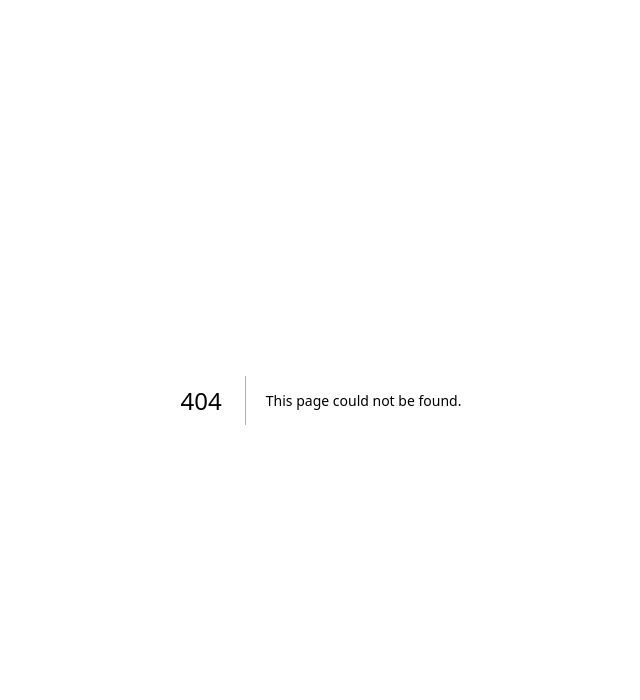
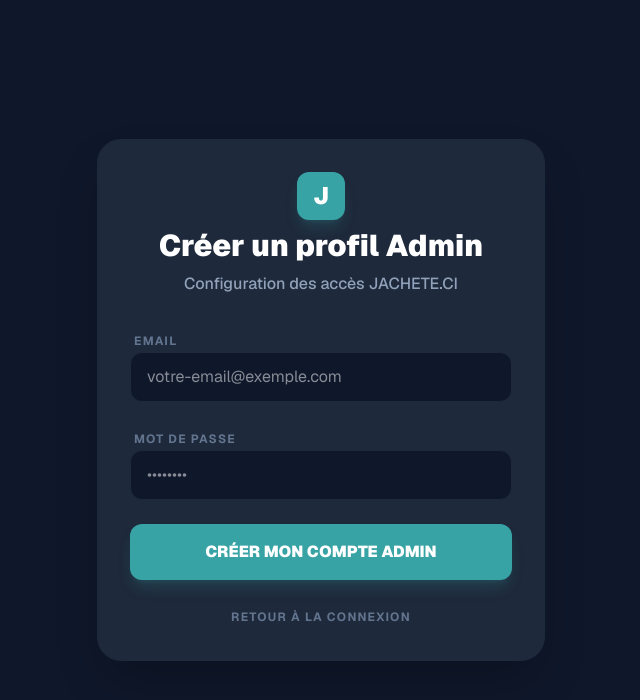
Before and after one commit to jacheteci-svg/Jacheteciapp, a Next.js app: page /register in a window 1280 px wide. Before the commit this address had no page. Shown: the top 700 px of the page, without its empty margins (319-959 px from the left). Built offline with nearby package versions, Linux system fonts and the light colour scheme; no server answers.

Commit message:
feat: add contact numbers, minimize admin link, and add temporary registration

```diff
--- a/app/page.tsx
+++ b/app/page.tsx
@@ -187,6 +187,16 @@ export default async function Home() {
                 <a href="https://jachete.ci/shop/" className="bg-brand-primary text-white px-10 py-5 rounded-2xl font-black text-lg flex items-center gap-3 w-full md:w-auto hover:bg-brand-primary/90 transition-colors shadow-xl shadow-brand-primary/20">
                    Voir plus d'articles
                 </a>
+                <div className="flex flex-col gap-2">
+                   <a href="tel:+2250172571352" className="bg-white/5 text-white px-8 py-4 rounded-2xl font-bold text-sm hover:bg-white/10 transition-colors flex items-center gap-3">
+                      <span className="w-2 h-2 bg-brand-primary rounded-full animate-pulse"></span>
+                      +225 01 72 57 13 52
+                   </a>
+                   <a href="tel:+2250506844901" className="bg-white/5 text-white px-8 py-4 rounded-2xl font-bold text-sm hover:bg-white/10 transition-colors flex items-center gap-3">
+                      <span className="w-2 h-2 bg-brand-secondary rounded-full animate-pulse"></span>
+                      +225 05 06 84 49 01
+                   </a>
+                </div>
                 <a href={`https://wa.me/${process.env.NEXT_PUBLIC_WHATSAPP_BOUTIQUE || '2250700000000'}`} className="bg-green-600 text-white px-10 py-5 rounded-2xl font-black text-lg flex items-center gap-3 w-full md:w-auto hover:bg-green-500 transition-colors shadow-xl shadow-green-600/20">
                    <svg className="w-6 h-6 fill-current" viewBox="0 0 24 24">
                       <path d="M12.031 6.172c-2.311 0-4.189 1.878-4.189 4.189 0 2.308 1.878 4.189 4.189 4.189 2.311 0 4.19-1.881 4.19-4.189S14.342 6.172 12.031 6.172zm0 7.378c-1.758 0-3.189-1.431-3.189-3.189s1.431-3.189 3.189-3.189 3.189 1.431 3.189 3.189-1.431 3.189-3.189 3.189zM12.031 2C6.49 2 2 6.49 2 12.03c0 1.731.438 3.356 1.206 4.778l-1.206 4.4 4.541-1.191a10.031 10.031 0 004.49 1.053c5.541 0 10.031-4.49 10.031-10.031C22.063 6.49 17.573 2 12.031 2zm0 18c-1.631 0-3.147-.469-4.416-1.275l-2.612.684.697-2.544c-.934-1.325-1.488-2.934-1.488-4.666 0-4.413 3.587-8 8-8s8 3.587 8 8-3.587 8-8 8z" />
@@ -204,8 +214,10 @@ export default async function Home() {
                   <span className="text-white font-black text-xl tracking-tighter">J'achète<span className="text-brand-secondary">.ci</span></span>
                </div>
                <div className="flex flex-col items-center gap-4">
-                  <p className="text-[10px] uppercase font-bold text-slate-500 tracking-[0.4em]">© 2024 J'ACHÈTE.CI - Tout droits réservés</p>
-                  <Link href="/login" className="text-[10px] text-slate-700 hover:text-slate-500 transition-colors font-bold uppercase tracking-widest">Administration</Link>
+                  <p className="text-[10px] uppercase font-bold text-slate-500 tracking-[0.4em]">
+                    © 2024 J'ACHÈTE.CI - Tout droits réservés
+                    <Link href="/login" className="opacity-0 hover:opacity-10 transition-opacity ml-1">.</Link>
+                  </p>
                </div>
             </div>
          </div>
--- /dev/null
+++ b/app/register/page.tsx
@@ -0,0 +1,103 @@
+'use client'
+
+import { useState } from 'react'
+import { createClient } from '@/lib/supabase/client'
+import { useRouter } from 'next/navigation'
+import Link from 'next/link'
+
+export default function RegisterPage() {
+  const [email, setEmail] = useState('')
+  const [password, setPassword] = useState('')
+  const [loading, setLoading] = useState(false)
+  const [error, setError] = useState('')
+  const [success, setSuccess] = useState(false)
+  const supabase = createClient()
+  const router = useRouter()
+
+  const handleRegister = async (e: React.FormEvent) => {
+    e.preventDefault()
+    setLoading(true)
+    setError('')
+
+    const { error } = await supabase.auth.signUp({
+      email,
+      password,
+      options: {
+        emailRedirectTo: `${window.location.origin}/auth/callback`,
+      }
+    })
+
+    if (error) {
+      setError(error.message)
+      setLoading(false)
+    } else {
+      setSuccess(true)
+      setLoading(false)
+      // Wait a bit and redirect to login
+      setTimeout(() => {
+        router.push('/login')
+      }, 3000)
+    }
+  }
+
+  return (
+    <div className="min-h-screen bg-[#0f172a] flex items-center justify-center p-4">
+      <div className="w-full max-w-md bg-[#1e293b] rounded-3xl p-8 border border-slate-800 shadow-2xl space-y-8">
+        <div className="text-center space-y-2">
+          <div className="bg-brand-primary text-white w-12 h-12 rounded-xl flex items-center justify-center font-black mx-auto text-2xl shadow-lg shadow-brand-primary/20">J</div>
+          <h1 className="text-3xl font-black text-white">Créer un profil Admin</h1>
+          <p className="text-slate-400 font-medium whitespace-nowrap">Configuration des accès JACHETE.CI</p>
+        </div>
+
+        {success ? (
+          <div className="bg-green-500/10 border border-green-500/20 p-6 rounded-2xl text-center space-y-4">
+             <div className="text-4xl">🎉</div>
+             <p className="text-green-400 font-bold text-lg">Inscription réussie !</p>
+             <p className="text-slate-400 text-sm">Vérifiez vos emails (et spams) pour confirmer votre compte, puis connectez-vous.</p>
+             <div className="pt-4">
+                <Link href="/login" className="text-brand-primary font-bold hover:underline">Aller à la page de connexion</Link>
+             </div>
+          </div>
+        ) : (
+          <form onSubmit={handleRegister} className="space-y-6">
+            <div className="space-y-2">
+              <label className="text-xs font-bold text-slate-500 uppercase tracking-widest px-1">Email</label>
+              <input
+                required
+                type="email"
+                className="w-full bg-[#0f172a] border border-slate-800 rounded-xl px-4 py-3 text-white focus:border-brand-primary transition-all outline-none"
+                placeholder="votre-email@exemple.com"
+                value={email}
+                onChange={e => setEmail(e.target.value)}
+              />
+            </div>
+
+            <div className="space-y-2">
+              <label className="text-xs font-bold text-slate-500 uppercase tracking-widest px-1">Mot de passe</label>
+              <input
+                required
+                type="password"
+                className="w-full bg-[#0f172a] border border-slate-800 rounded-xl px-4 py-3 text-white focus:border-brand-primary transition-all outline-none"
+                placeholder="••••••••"
+                value={password}
+                onChange={e => setPassword(e.target.value)}
+              />
+            </div>
+
+            {error && <p className="text-red-400 text-sm font-bold text-center">{error}</p>}
+
+            <button
+              disabled={loading}
+              className="w-full bg-brand-primary text-white font-black py-4 rounded-xl shadow-lg shadow-brand-primary/20 active:scale-95 transition-all disabled:opacity-50"
+            >
+              {loading ? "Chargement..." : "CRÉER MON COMPTE ADMIN"}
+            </button>
+            <div className="text-center">
+              <Link href="/login" className="text-slate-500 text-xs font-bold hover:text-slate-400 transition-colors uppercase tracking-widest">Retour à la connexion</Link>
+            </div>
+          </form>
+        )}
+      </div>
+    </div>
+  )
+}
--- a/components/vitrine/Header.tsx
+++ b/components/vitrine/Header.tsx
@@ -24,13 +24,20 @@ export default function Header() {
          <div className="flex items-center gap-3">
             <a
               href="https://jachete.ci/shop/"
-             className="hidden sm:flex items-center gap-2 bg-brand-primary/10 text-brand-primary px-5 py-2.5 rounded-2xl text-xs font-black hover:bg-brand-primary hover:text-white transition-all duration-300"
+              className="hidden lg:flex items-center gap-2 bg-brand-primary/10 text-brand-primary px-5 py-2.5 rounded-2xl text-xs font-black hover:bg-brand-primary hover:text-white transition-all duration-300"
             >
                VOIR PLUS D'ARTICLES
             </a>
-           <a href="tel:+225000000000" className="bg-slate-50 text-slate-600 px-4 py-2 rounded-full text-xs font-bold hover:bg-slate-100 transition-all">
-              Besoin d'aide ?
+            <div className="flex flex-col items-end">
+               <a href="tel:+2250172571352" className="text-[10px] font-black text-slate-900 flex items-center gap-1.5 hover:text-brand-primary transition-colors">
+                  <span className="w-1 h-1 bg-brand-primary rounded-full animate-pulse"></span>
+                  +225 01 72 57 13 52
                </a>
+               <a href="tel:+2250506844901" className="text-[10px] font-black text-slate-900 flex items-center gap-1.5 hover:text-brand-primary transition-colors">
+                  <span className="w-1 h-1 bg-brand-secondary rounded-full animate-pulse"></span>
+                  +225 05 06 84 49 01
+               </a>
+            </div>
          </div>
       </div>
     </header>
```
Lines whose indentation alone changed are shown as unchanged.
